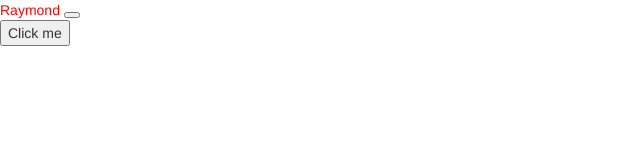
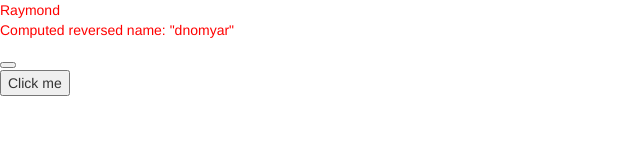
Before and after one commit to raymondSeger/vuejs, a plain HTML site: page index.html in a window 1280 px wide. Shown: the whole page, without its empty margins (0-640 px from the left). Drawn offline with nearby package versions, Linux system fonts and the light colour scheme.

Commit message:
computed value to make the template simpler

```diff
--- a/index.html
+++ b/index.html
@@ -20,6 +20,8 @@
 <div id="app-7" :id="dynamicId" :class="classObject">
     {{ name | capitalize }}
 
+    <p>Computed reversed name: "{{ reversedName }}"</p>
+
     <button id="buttonNew" @click="someMethod"></button>
 </div>
 
@@ -31,9 +33,16 @@
     var app7 = new Vue({
         el: '#app-7',
         data: {
-            "name" : "raymond",
+            name : "raymond",
             dynamicId : 12,
             classObject: "redText"
+        },
+        computed: {
+            // a computed getter
+            reversedName: function () {
+                // `this` points to the vm instance
+                return this.name.split('').reverse().join('')
+            }
         },
         filters: {
             capitalize: function (value) {
```
